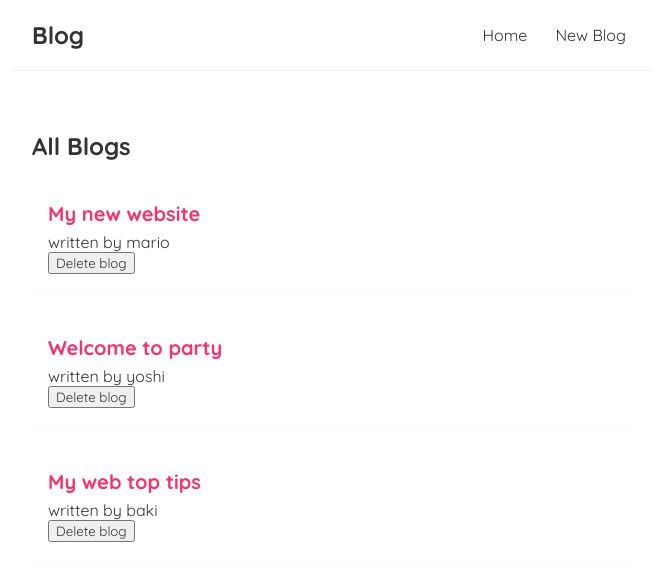
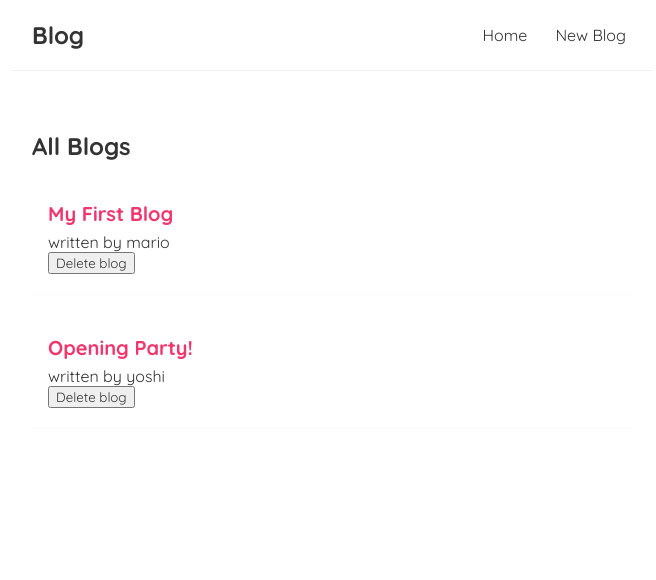
Before and after one commit to VirghiuBann/react-blog, a React (Create React App) app: page / in a window 1280 px wide. Shown: the top 580 px of the page, without its empty margins (308-964 px from the left). Built offline with nearby package versions, Linux system fonts and the light colour scheme; data requests are answered from the project's data file.

Commit message:
fetching data and render

```diff
--- a/src/Home.js
+++ b/src/Home.js
@@ -2,37 +2,32 @@ import { useState, useEffect } from 'react';
 import BlogList from './BlogList';
 
 function Home() {
-  const [blogs, setBlogs] = useState([
-    {
-      title: 'My new website',
-      body: 'lorem ipsum...1',
-      author: 'mario',
-      id: 1,
-    },
-    {
-      title: 'Welcome to party',
-      body: 'lorem ipsum...2',
-      author: 'yoshi',
-      id: 2,
-    },
-    {
-      title: 'My web top tips',
-      body: 'lorem ipsum...3',
-      author: 'baki',
-      id: 3,
-    },
-  ]);
+  const [blogs, setBlogs] = useState(null);
 
   const handleDelete = (id) => {
     const newBlogs = blogs.filter((blog) => blog.id !== id);
     setBlogs(newBlogs);
   };
 
-  useEffect(() => {});
+  useEffect(() => {
+    async function fetchData() {
+      const resp = await fetch('http://localhost:8000/blogs');
+      const data = await resp.json();
+      console.log(data);
+      setBlogs(data);
+    }
+    fetchData();
+  }, []);
 
   return (
     <div className='home'>
-      <BlogList blogs={blogs} title={'All Blogs'} handleDelete={handleDelete} />
+      {blogs && (
+        <BlogList
+          blogs={blogs}
+          title={'All Blogs'}
+          handleDelete={handleDelete}
+        />
+      )}
     </div>
   );
 }
```
